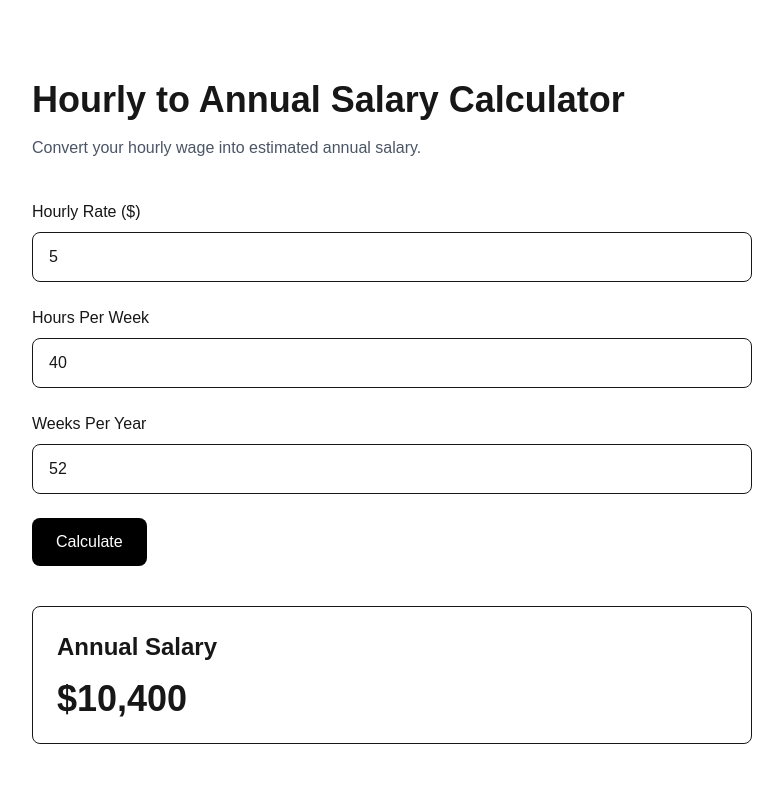
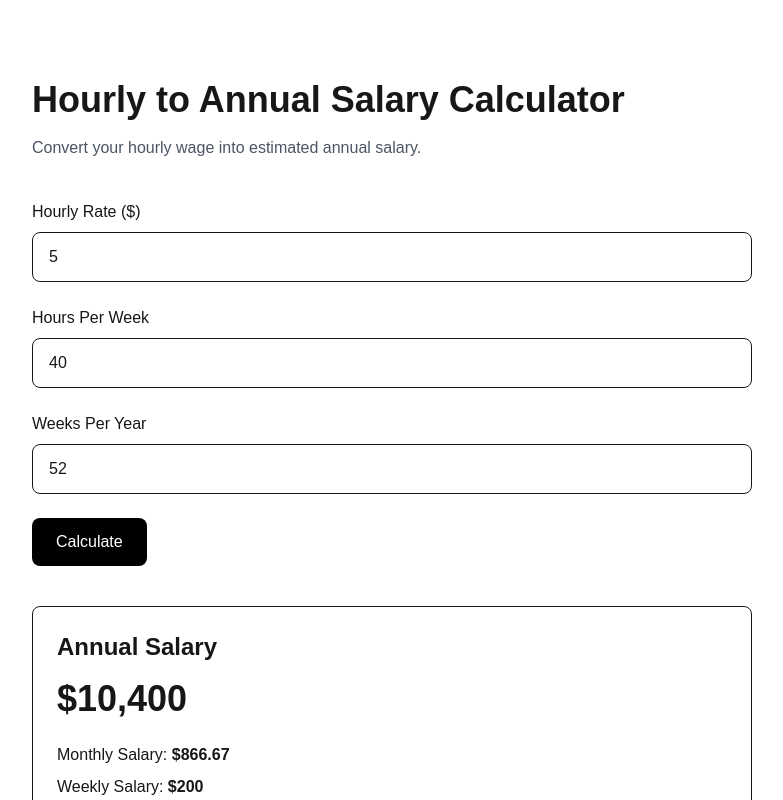
Before and after one commit to ronaldroi2008-droid/odojema, a Next.js app: page /hourly-to-annual-calculator in a window 1280 px wide. Both pictures are taken after typing "5" into the empty fields and a click on the button "Calculate". Shown: the top 800 px of the page, without its empty margins (248-1031 px from the left). Built offline with nearby package versions, Linux system fonts and the light colour scheme.

Commit message:
Improve hourly salary calculator

```diff
--- a/app/hourly-to-annual-calculator/page.tsx
+++ b/app/hourly-to-annual-calculator/page.tsx
@@ -89,6 +89,28 @@ export default function HourlyToAnnualCalculator() {
           <p className="text-4xl font-bold mt-4">
             ${annualSalary.toLocaleString()}
           </p>
+
+          <div className="mt-6 space-y-2">
+            <p>
+              Monthly Salary:{" "}
+              <strong>
+                $
+                {(annualSalary / 12).toLocaleString(undefined, {
+                  maximumFractionDigits: 2,
+                })}
+              </strong>
+            </p>
+
+            <p>
+              Weekly Salary:{" "}
+              <strong>
+                $
+                {(annualSalary / 52).toLocaleString(undefined, {
+                  maximumFractionDigits: 2,
+                })}
+              </strong>
+            </p>
+          </div>
         </div>
       )}
 
```
